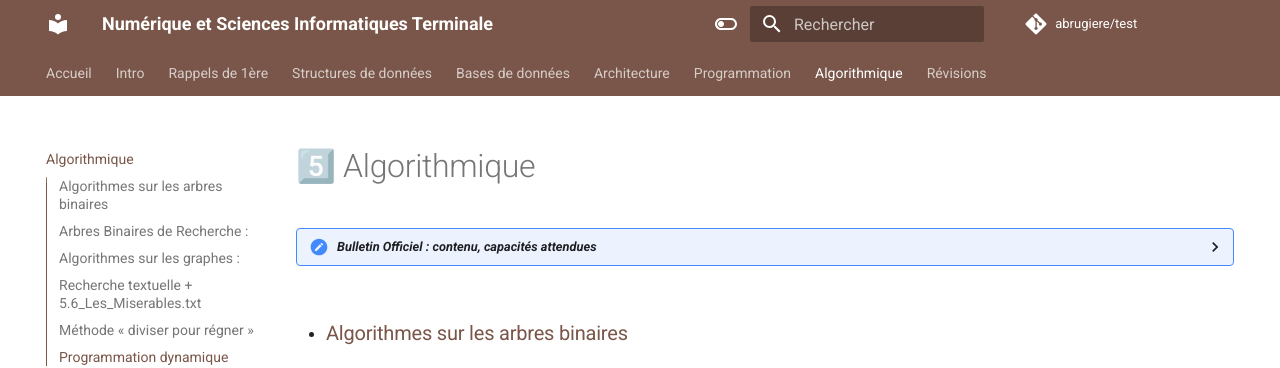
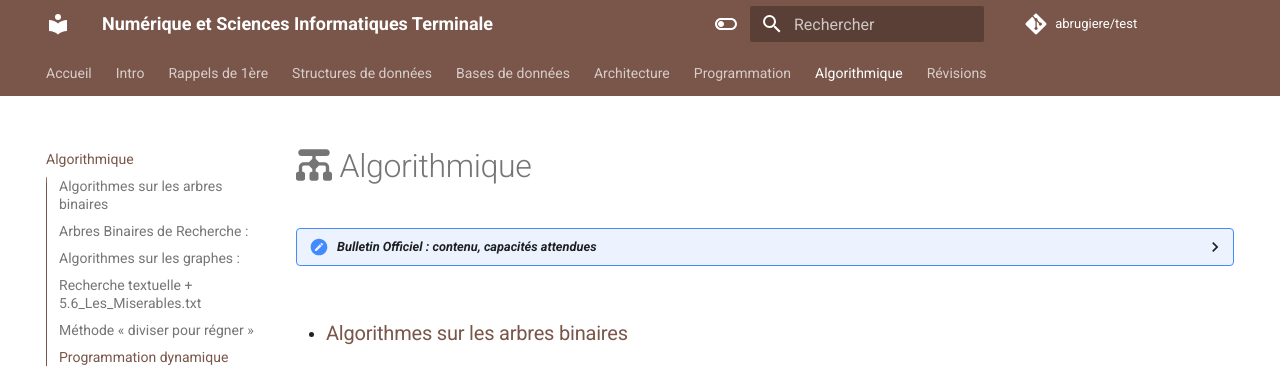
Before and after one commit to abrugiere/test, an MkDocs documentation site: the page built from docs/5.0.ALGO.md, in a window 1280 px wide and 1056 px high. Shown: the top 368 px of the window. Built offline with MkDocs 1.6.1 and Material for MkDocs 9.7.7, drawn with Linux system fonts in a browser that asks for light colours; comment, search, counter and statistics services are not loaded.

Commit message:
Update 5.0.ALGO.md

```diff
--- a/docs/5.0.ALGO.md
+++ b/docs/5.0.ALGO.md
@@ -1,4 +1,4 @@
-# 5️⃣ Algorithmique
+# :fontawesome-solid-chart-diagram: Algorithmique
 <details>
     <summary><i>Bulletin Officiel : contenu, capacités attendues</i></summary>
 
```
